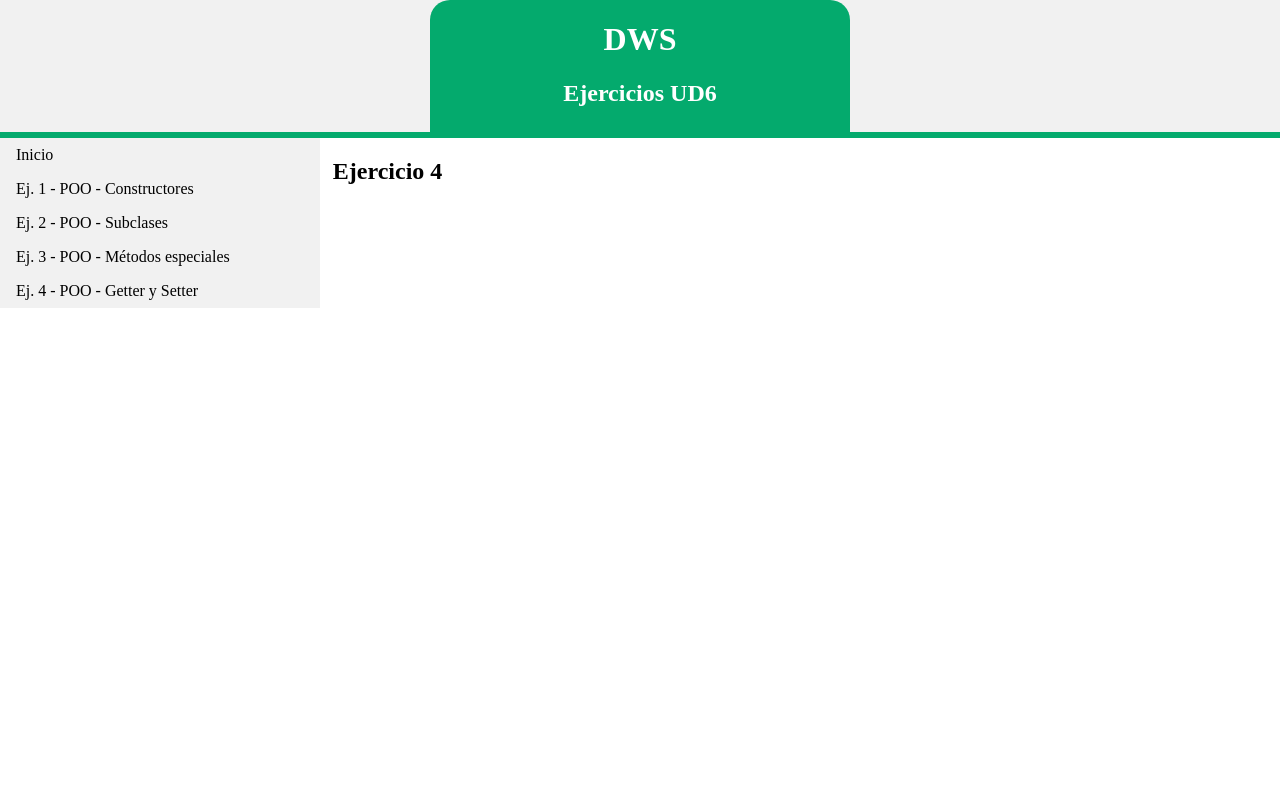
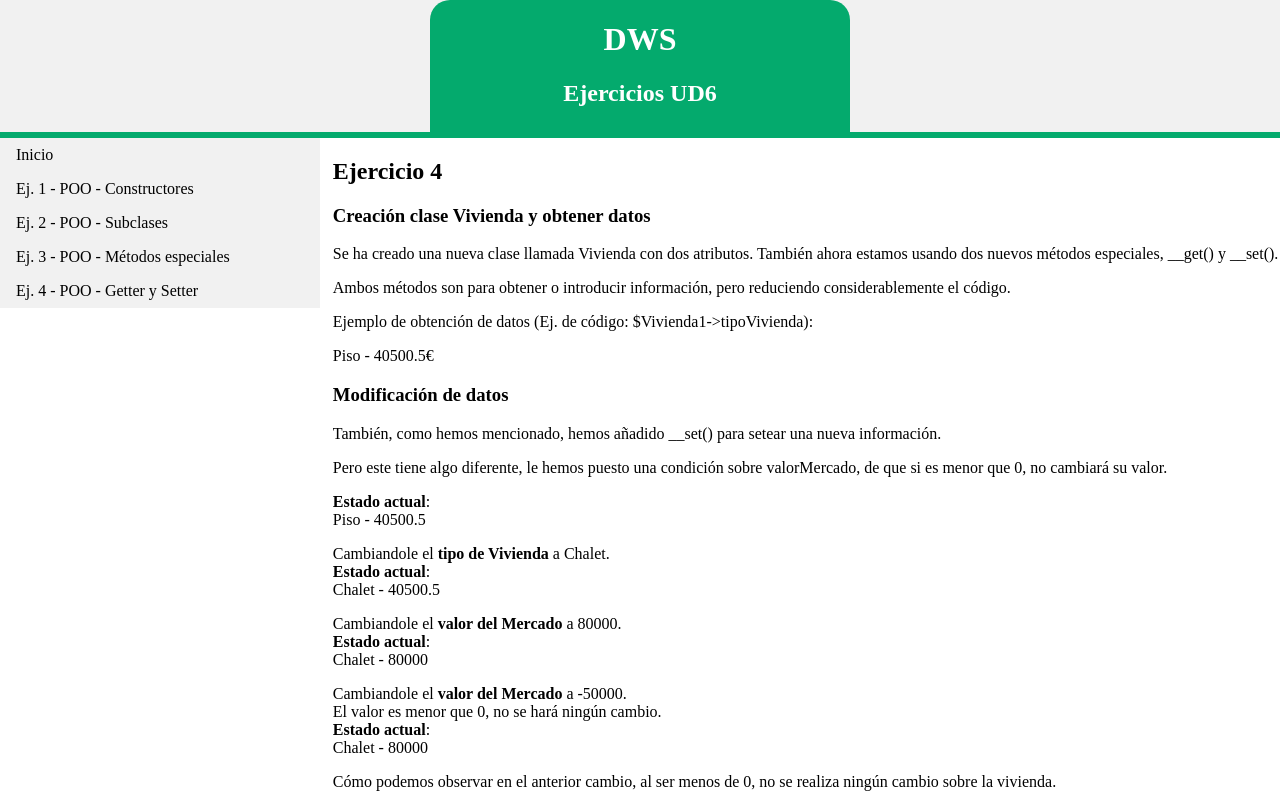
Before and after one commit to juangj-opg/DWES-UD6, a PHP site: page /ejercicio4.php in a window 1280 px wide. Before the commit the page ends 308 px from the top, so only its background shows below. Run offline with PHP 8.4, Linux system fonts and the light colour scheme; data that the repository does not hold is empty.

Commit message:
Ejercicio 4 - Completado

```diff
--- a/ejercicio4.php
+++ b/ejercicio4.php
@@ -13,6 +13,34 @@ echo "<h2>Ejercicio 4</h2>";
 
 include_once "funciones_ej4.php";
 
+echo "<h3>Creación clase Vivienda y obtener datos</h3>";
+echo "<p>Se ha creado una nueva clase llamada Vivienda con dos atributos. También ahora estamos usando dos nuevos métodos especiales, __get() y __set().</p>";
+echo "<p>Ambos métodos son para obtener o introducir información, pero reduciendo considerablemente el código.</p>";
+echo "<p>Ejemplo de obtención de datos (Ej. de código: \$Vivienda1->tipoVivienda):</p>";
+
+$Vivienda1 = new Vivienda("Piso",40500.50);
+echo $Vivienda1->tipoVivienda." - ".$Vivienda1->valorMercado. "€ ";
+
+echo "<h3>Modificación de datos</h3>";
+echo "<p>También, como hemos mencionado, hemos añadido __set() para setear una nueva información.</p>";
+echo "<p>Pero este tiene algo diferente, le hemos puesto una condición sobre valorMercado, de que si es menor que 0, no cambiará su valor.</p>";
+
+echo "<p><b>Estado actual</b>:<br> $Vivienda1->tipoVivienda - $Vivienda1->valorMercado";
+
+echo "<p>Cambiandole el <b>tipo de Vivienda</b> a Chalet.<br>";
+$Vivienda1->tipoVivienda="Chalet";
+echo "<b>Estado actual</b>:<br> $Vivienda1->tipoVivienda - $Vivienda1->valorMercado";
+
+echo "<p>Cambiandole el <b>valor del Mercado</b> a 80000.<br>";
+$Vivienda1->valorMercado="80000";
+echo "<b>Estado actual</b>:<br> $Vivienda1->tipoVivienda - $Vivienda1->valorMercado";
+
+echo "<p>Cambiandole el <b>valor del Mercado</b> a -50000.<br>";
+$Vivienda1->valorMercado="-50000";
+echo "<br><b>Estado actual</b>:<br> $Vivienda1->tipoVivienda - $Vivienda1->valorMercado";
+
+echo "<p>Cómo podemos observar en el anterior cambio, al ser menos de 0, no se realiza ningún cambio sobre la vivienda.</p>";
+
 
 ?>
 </body>
--- a/funciones_ej4.php
+++ b/funciones_ej4.php
@@ -1,3 +1,37 @@
 <?php
 
+// Ejercicio 4 - Getter y Setters
+class Vivienda{
+    protected string $tipoVivienda;
+    protected float $valorMercado;
+
+    // Constructor de la clase Vivienda con sus dos variables
+    public function __construct(string $tipoVivienda , float $valorMercado){
+        $this->tipoVivienda = $tipoVivienda;
+        $this->valorMercado = $valorMercado;
+    }
+    // Fin Constructor
+
+    // Get y setter
+    public function __get($variable){
+        return $this->$variable;
+    }
+
+    public function __set($variable, $valor){
+        // Condicional para valorMercado con Switch si es menor que 0.
+        if ($variable == "valorMercado"){
+            switch($valor){
+                case ($valor <= 0):
+                    echo "El valor es menor que 0, no se hará ningún cambio.";
+                    break;
+                case ($valor > 0):
+                    $this->$variable=$valor;
+            }
+        } else {
+            $this->$variable=$valor;
+        }
+    }
+    // Fin Get y Setter
+
+}
 ?>
```
